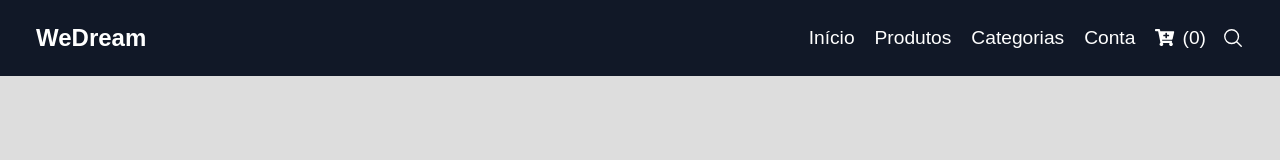
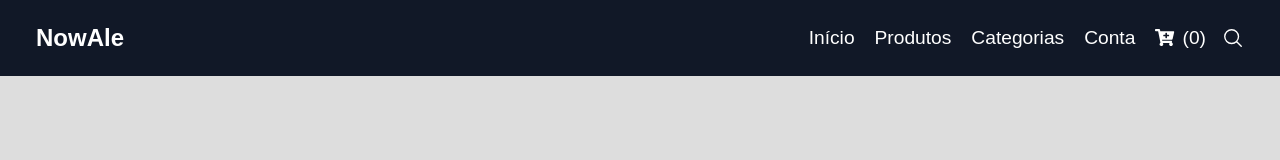
Before and after one commit to caiolacerdamt/nowale-ecommerce-front, a Next.js app: page /components/Header in a window 1280 px wide. Shown: the top 160 px of the page. Built offline with nearby package versions, Linux system fonts and the light colour scheme.

Commit message:
style: change the logo name

```diff
--- a/pages/components/Header.js
+++ b/pages/components/Header.js
@@ -13,7 +13,7 @@ export default function Header() {
       <div className="min-w-[100%]  my-0 mx-[auto] py-0 px-[20px]">
         <div className="w-full flex justify-between py-[20px] px-4">
           <Link className="relative z-[3] text-white text-[1.5rem] font-bold" href={"/"}>
-            WeDream
+            NowAle
           </Link>
           <div className="flex gap-4">
             <nav
```
